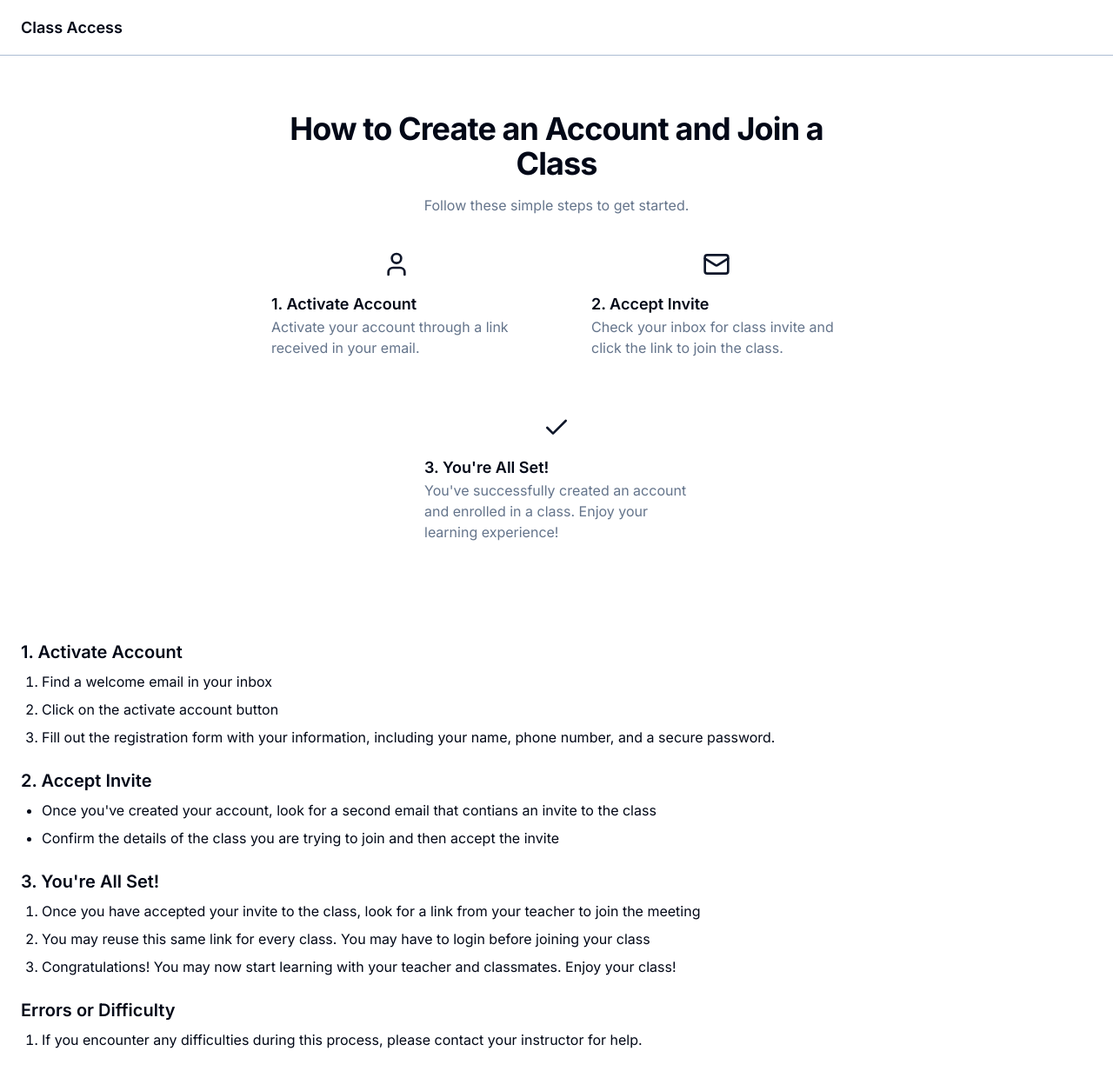
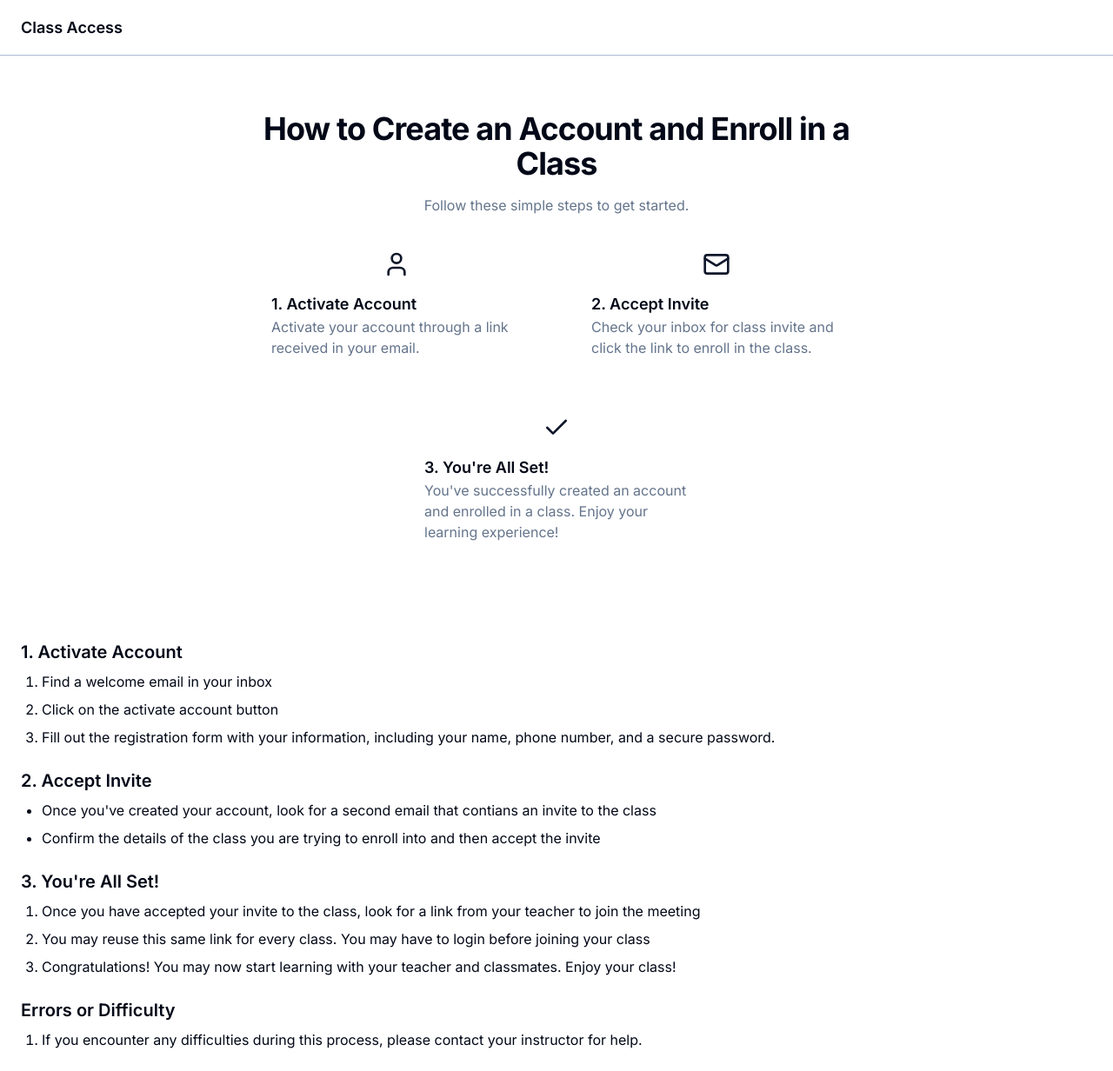
Before and after one commit to SreevikramR/class-access, a Next.js app: page /how-to in a window 1280 px wide. Shown: the whole page at 87% size. Built offline with nearby package versions, Linux system fonts and the light colour scheme.

Commit message:
minor fixes

```diff
--- a/app/how-to/page.jsx
+++ b/app/how-to/page.jsx
@@ -12,7 +12,7 @@ export default function HowToPage() {
 				<div className="space-y-4 flex flex-col">
 					<div className="text-center">
 						<h1 className="text-3xl font-bold tracking-tight text-foreground sm:text-4xl">
-							How to Create an Account and Join a Class
+							How to Create an Account and Enroll in a Class
 						</h1>
 						<p className="mt-4 text-muted-foreground">Follow these simple steps to get started.</p>
 					</div>
@@ -31,7 +31,7 @@ export default function HowToPage() {
 							<div>
 								<h3 className="text-lg font-semibold">2. Accept Invite</h3>
 								<p className="text-muted-foreground">
-									Check your inbox for class invite and click the link to join the class.
+									Check your inbox for class invite and click the link to enroll in the class.
 								</p>
 							</div>
 						</Link>
@@ -64,7 +64,7 @@ export default function HowToPage() {
 					<ul className="mt-2 list-disc space-y-2 pl-6">
 						<li>Once you&apos;ve created your account, look for a second email that contians an invite to the class</li>
 						<li>
-							Confirm the details of the class you are trying to join and then accept the invite
+							Confirm the details of the class you are trying to enroll into and then accept the invite
 						</li>
 					</ul>
 				</div>
```
